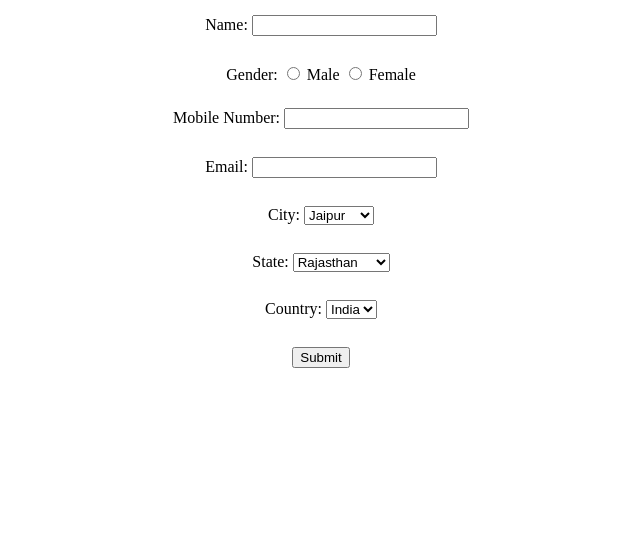
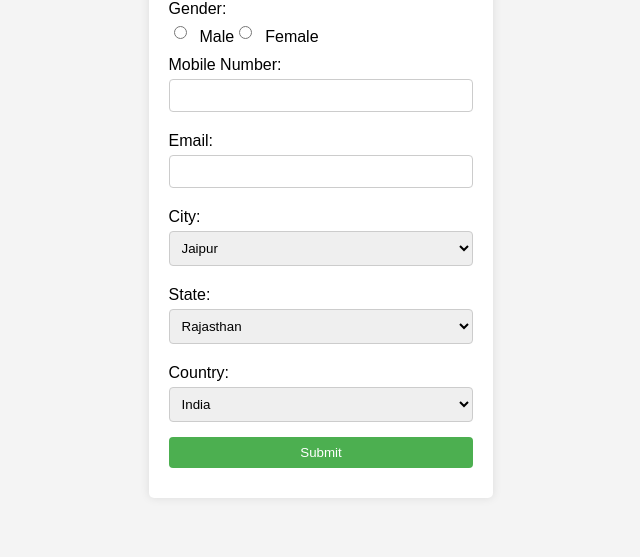
Before and after one commit to MeleGod9/College-Assignments, a plain HTML site: page Assignment 5/index.html in a window 1280 px wide. Shown: the part 243-800 px from the top of the page, without its empty margins (319-959 px from the left). Drawn offline with Linux system fonts and the light colour scheme.

Commit message:
added internal css

```diff
--- a/Assignment 5/index.html
+++ b/Assignment 5/index.html
@@ -12,12 +12,54 @@
             height: 100vh;
             margin: 0;
             text-align: center;
+            background-color: #f4f4f4;
+            font-family: Arial, sans-serif;
         }
         form {
-            text-align: center;
+            background: #fff;
+            padding: 20px;
+            border-radius: 5px;
+            box-shadow: 0 0 10px rgba(0, 0, 0, 0.1);
         }
-        label, input, select {
+        label {
+            display: block;
+            margin-top: 10px;
+            text-align: left;
+        }
+        input, select {
+            width: 100%;
+            padding: 8px;
+            margin-top: 5px;
             margin-bottom: 10px;
+            border: 1px solid #ccc;
+            border-radius: 4px;
+            box-sizing: border-box;
+        }
+        input[type="radio"] {
+            width: auto;
+            margin-top: 0;
+            margin-bottom: 0;
+        }
+        .radio-group {
+            display: flex;
+            justify-content: flex-start;
+            align-items: center;
+        }
+        .radio-group label {
+            margin-left: 10px;
+        }
+        input[type="submit"] {
+            background-color: #4CAF50;
+            color: white;
+            border: none;
+            cursor: pointer;
+            width: 100%;
+        }
+        input[type="submit"]:hover {
+            background-color: #45a049;
+        }
+        h1 {
+            margin-bottom: 20px;
         }
     </style>
 </head>
@@ -26,19 +68,21 @@
         <h1>User Information Form</h1>
         <form>
             <label for="name">Name:</label>
-            <input type="text" id="name" name="name"><br><br>
+            <input type="text" id="name" name="name">
 
             <label for="gender">Gender:</label>
-            <input type="radio" id="male" name="gender" value="male">
-            <label for="male">Male</label>
-            <input type="radio" id="female" name="gender" value="female">
-            <label for="female">Female</label><br><br>
+            <div class="radio-group">
+                <input type="radio" id="male" name="gender" value="male">
+                <label for="male">Male</label>
+                <input type="radio" id="female" name="gender" value="female">
+                <label for="female">Female</label>
+            </div>
 
             <label for="mobile">Mobile Number:</label>
-            <input type="text" id="mobile" name="mobile"><br><br>
+            <input type="text" id="mobile" name="mobile">
 
             <label for="email">Email:</label>
-            <input type="email" id="email" name="email"><br><br>
+            <input type="email" id="email" name="email">
 
             <label for="city">City:</label>
             <select id="city" name="city">
@@ -46,7 +90,7 @@
                 <option value="delhi">Delhi</option>
                 <option value="mumbai">Mumbai</option>
                 <!-- Add more cities as needed -->
-            </select><br><br>
+            </select>
 
             <label for="state">State:</label>
             <select id="state" name="state">
@@ -54,7 +98,7 @@
                 <option value="delhi">Delhi</option>
                 <option value="maharashtra">Maharashtra</option>
                 <!-- Add more states as needed -->
-            </select><br><br>
+            </select>
 
             <label for="country">Country:</label>
             <select id="country" name="country">
@@ -62,7 +106,7 @@
                 <option value="usa">USA</option>
                 <option value="uk">UK</option>
                 <!-- Add more countries as needed -->
-            </select><br><br>
+            </select>
 
             <input type="submit" value="Submit">
         </form>
```
